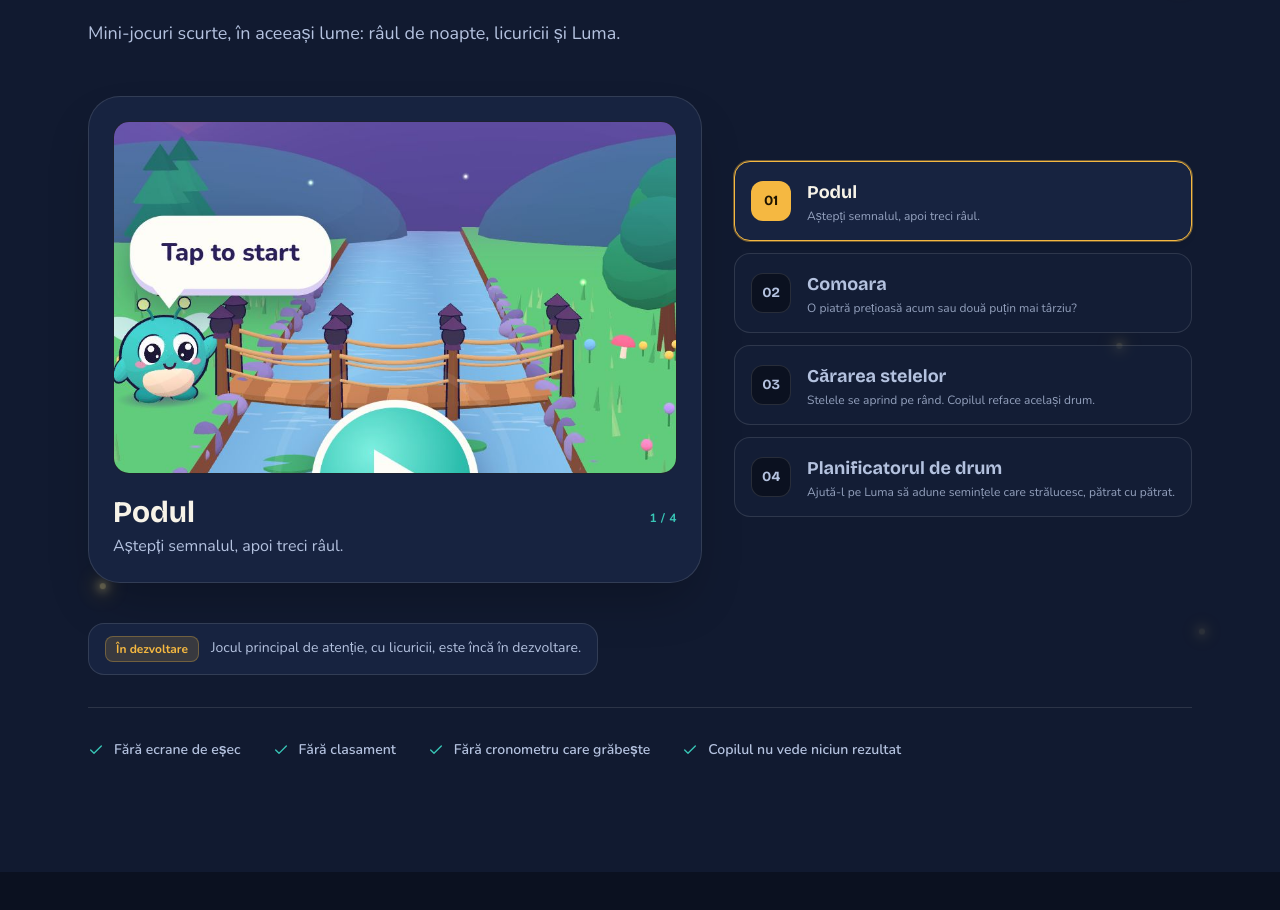
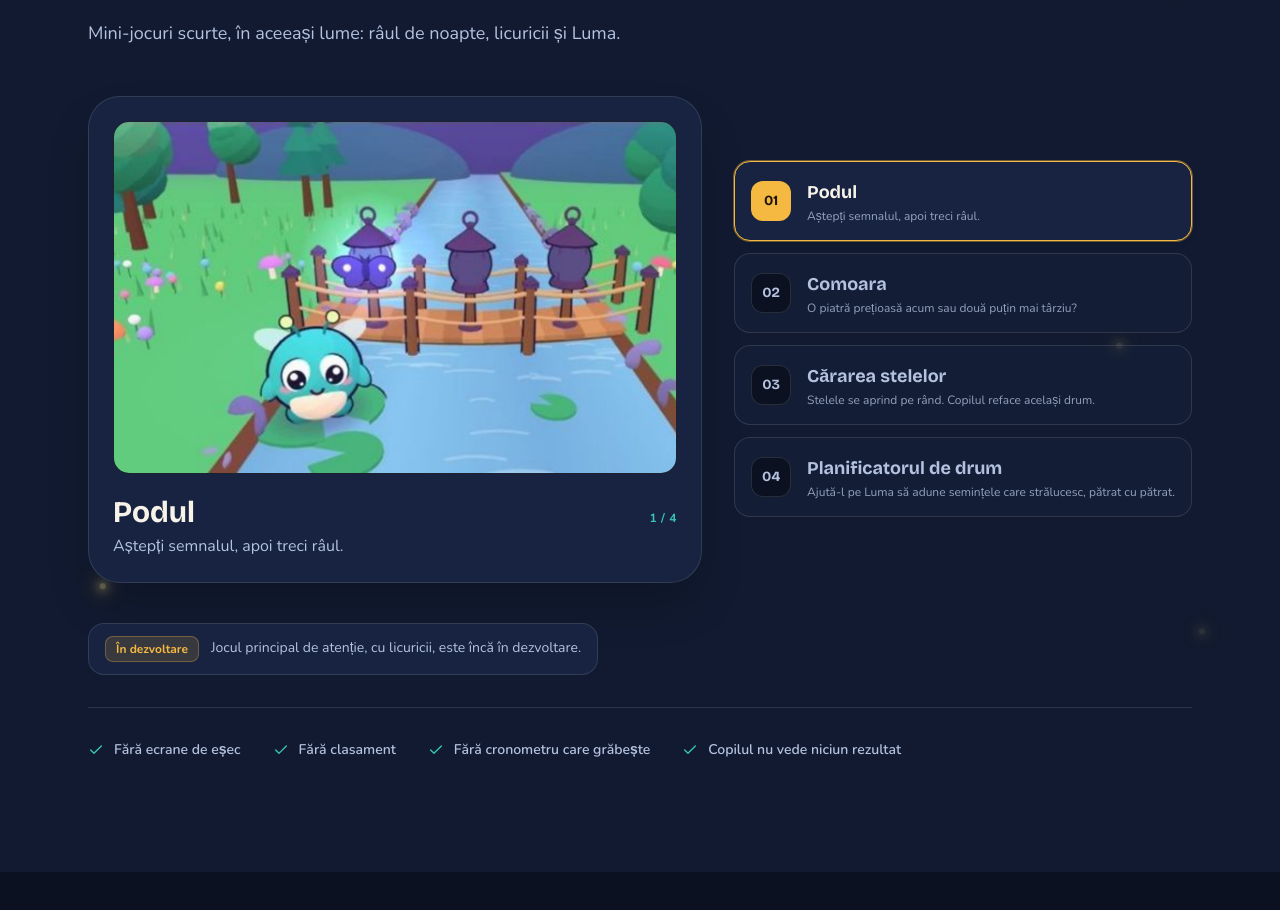
Before and after one commit to andreidinutu-byte/ADHD_Check, a Next.js app in the folder apps/web/: page / in a window 1280 px wide. Shown: the part 3320-4230 px from the top of the page. Built offline with nearby package versions, Linux system fonts and the light colour scheme.

Commit message:
fix(landing): fit bridge wait preview edge-to-edge in game stage

```diff
--- a/apps/web/app/_components/Landing.tsx
+++ b/apps/web/app/_components/Landing.tsx
@@ -449,7 +449,7 @@ function How({ t }: { t: Dict }) {
 function Game({ t }: { t: Dict }) {
   const [activeIdx, setActiveIdx] = useState(0);
   const activeGame = t.game.games[activeIdx] ?? t.game.games[0];
-  const isPortrait = activeGame.img?.includes("portrait") || activeGame.img?.includes("bridge-wait");
+  const isPortrait = Boolean(activeGame.img?.includes("portrait"));
 
   return (
     <section id="game" className="relative overflow-hidden bg-story-night-alt py-20 text-story-ink md:py-28">
@@ -473,10 +473,10 @@ function Game({ t }: { t: Dict }) {
                   src={activeGame.img}
                   alt={activeGame.what}
                   width={isPortrait ? 860 : 2400}
-                  height={isPortrait ? 1640 : 1600}
+                  height={isPortrait ? 1640 : 1500}
                   sizes="(min-width: 1024px) 50vw, 90vw"
                   className={`block size-full object-cover ${
-                    isPortrait ? "object-[50%_54%]" : "object-center"
+                    isPortrait ? "object-[50%_38%]" : "object-center"
                   }`}
                 />
               ) : (
--- a/apps/web/app/content.ts
+++ b/apps/web/app/content.ts
@@ -84,7 +84,7 @@ const ro = {
     title: "Pentru copil e o aventură, nu un test.",
     sub: "Mini-jocuri scurte, în aceeași lume: râul de noapte, licuricii și Luma.",
     games: [
-      { name: "Podul", what: "Aștepți semnalul, apoi treci râul.", img: "/landing/bridge-wait-portrait.jpg" },
+      { name: "Podul", what: "Aștepți semnalul, apoi treci râul.", img: "/landing/bridge-wait-play.jpg" },
       { name: "Comoara", what: "O piatră prețioasă acum sau două puțin mai târziu?", img: "/landing/treasure-choice-play.jpg" },
       { name: "Cărarea stelelor", what: "Stelele se aprind pe rând. Copilul reface același drum.", img: "/landing/star-path-play.jpg" },
       { name: "Planificatorul de drum", what: "Ajută-l pe Luma să adune semințele care strălucesc, pătrat cu pătrat.", img: "/landing/route-planner-play.jpg" },
@@ -273,7 +273,7 @@ const en: Dict = {
     title: "For your child it is an adventure, not a test.",
     sub: "Short mini-games in one world: the night river, the fireflies and Luma.",
     games: [
-      { name: "Bridge Wait", what: "Wait for the signal, then cross the river.", img: "/landing/bridge-wait-portrait.jpg" },
+      { name: "Bridge Wait", what: "Wait for the signal, then cross the river.", img: "/landing/bridge-wait-play.jpg" },
       { name: "Treasure Choice", what: "One gem now, or two a little later?", img: "/landing/treasure-choice-play.jpg" },
       { name: "Star Path", what: "Stars light up one by one. Your child traces the same path.", img: "/landing/star-path-play.jpg" },
       { name: "Route Planner", what: "Help Luma pick up the glowing seeds, one square at a time.", img: "/landing/route-planner-play.jpg" },
```
Also changed, not shown: apps/web/public/landing/bridge-wait-play.jpg (added), 1 other file (tests, documents, lock files or other folders).
